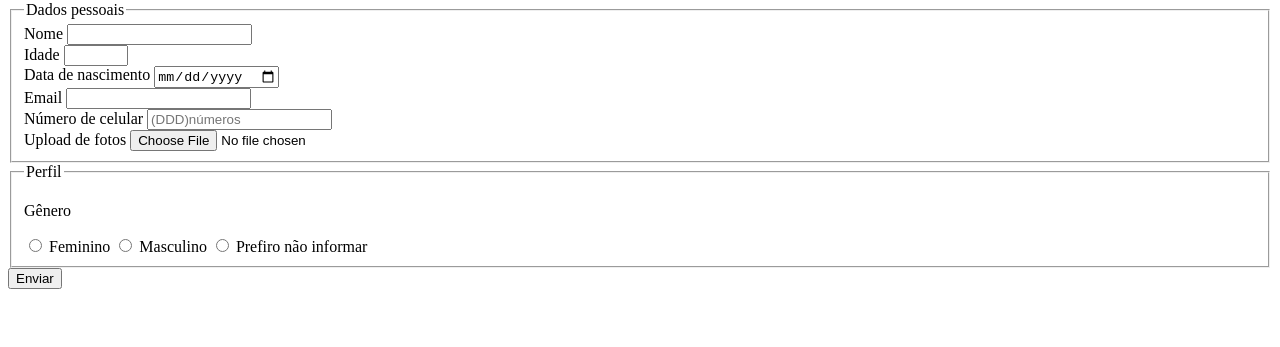
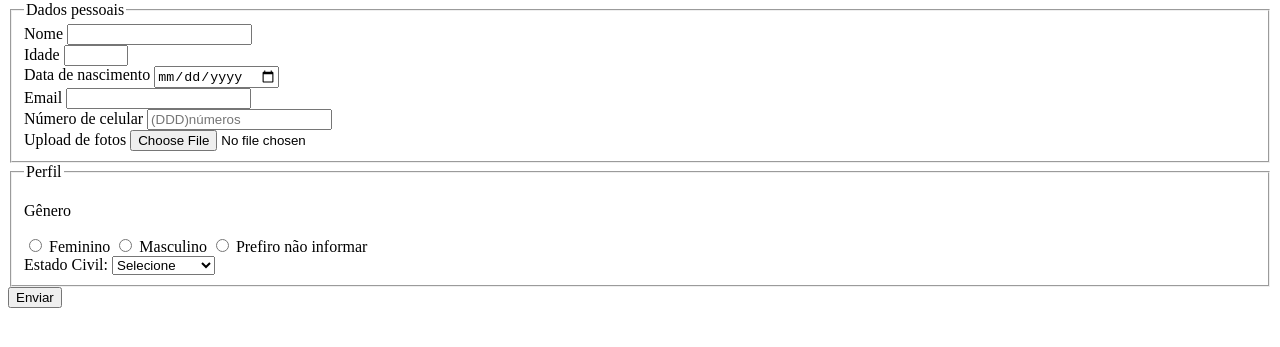
Before and after one commit to PedroItalo-tech/formulario-alura, a plain HTML site: page index.html in a window 1280 px wide. Shown: the part 79-426 px from the top of the page. Drawn offline with Linux system fonts and the light colour scheme.

Commit message:
Criação da lista suspensa

```diff
--- a/index.html
+++ b/index.html
@@ -45,6 +45,16 @@
                 <label for="userGender">Masculino</label>
                 <input type="radio" name="userGender" value="notInformed">
                 <label for="userGender">Prefiro não informar</label>
+                <br>
+
+                <label for="maritalStatus">Estado Civil: </label>
+                <select name="maritalStatus" id=""> <!--Cria uma lista suspensa-->
+                    <option value="notInformed">Selecione</option> <!--A tag "option" sempre é puxada pelo select-->
+                    <option value="casado">Casado</option>
+                    <option value="solteiro">Solteiro</option>
+                    <option value="divorciado">Divorciado</option>
+                    <option value="casado">União estável</option>
+                </select>
             </fieldset>
 
 
```
